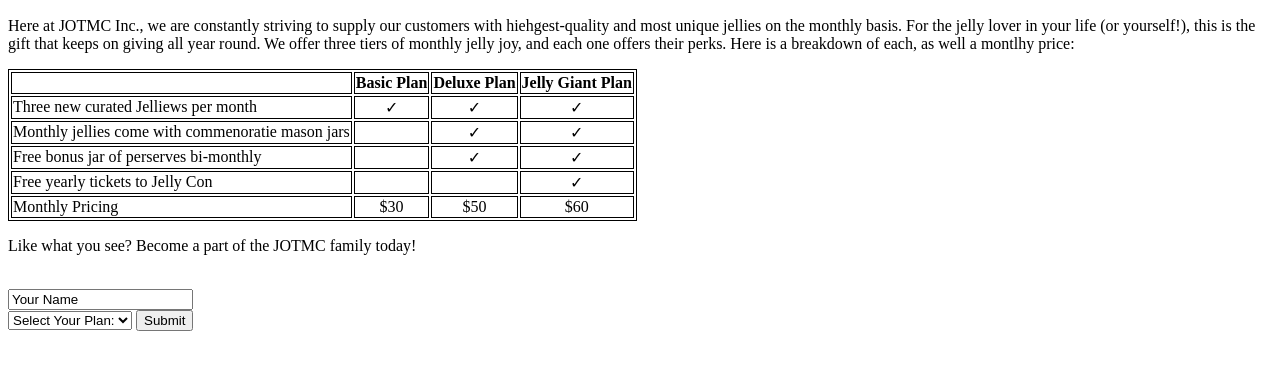
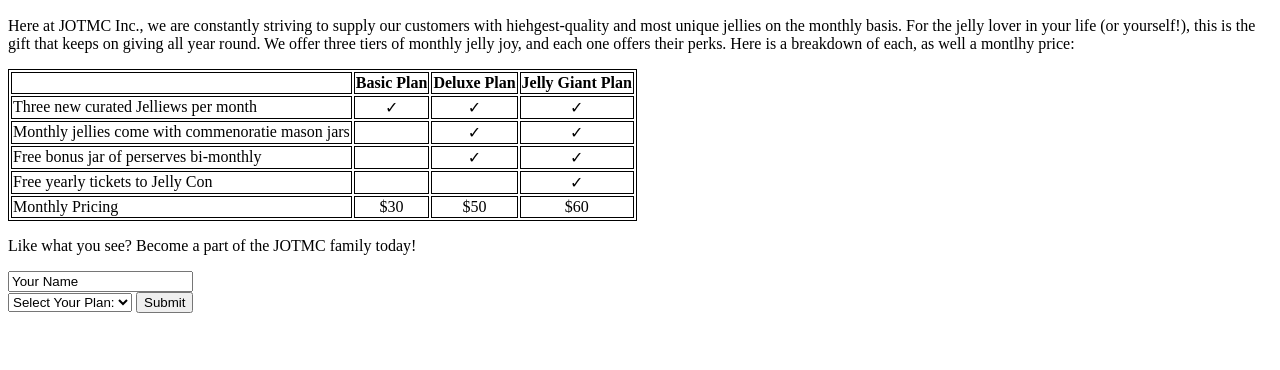
Before and after one commit to sinadaryaei/c0323-code-solutions, a website: page html-web-page/index.html in a window 1280 px wide. Shown: the part 110-480 px from the top of the page. Drawn offline with Linux system fonts and the light colour scheme.

Commit message:
html-web-page

```diff
--- a/html-web-page/index.html
+++ b/html-web-page/index.html
@@ -72,8 +72,8 @@
     </tfoot></table>
   <p>Like what you see? Become a part of the JOTMC family today!</p>
   <form>
-    <label for="yourname"></label><br>
-    <input type="text" id="yourname" name="yourname" value="Your Name"><br>
+    <label for="yourname"></label>
+    <input type="text" id="yourname" name="yourname" value="Your Name">
   </form>
   <form>
     <select>
```
